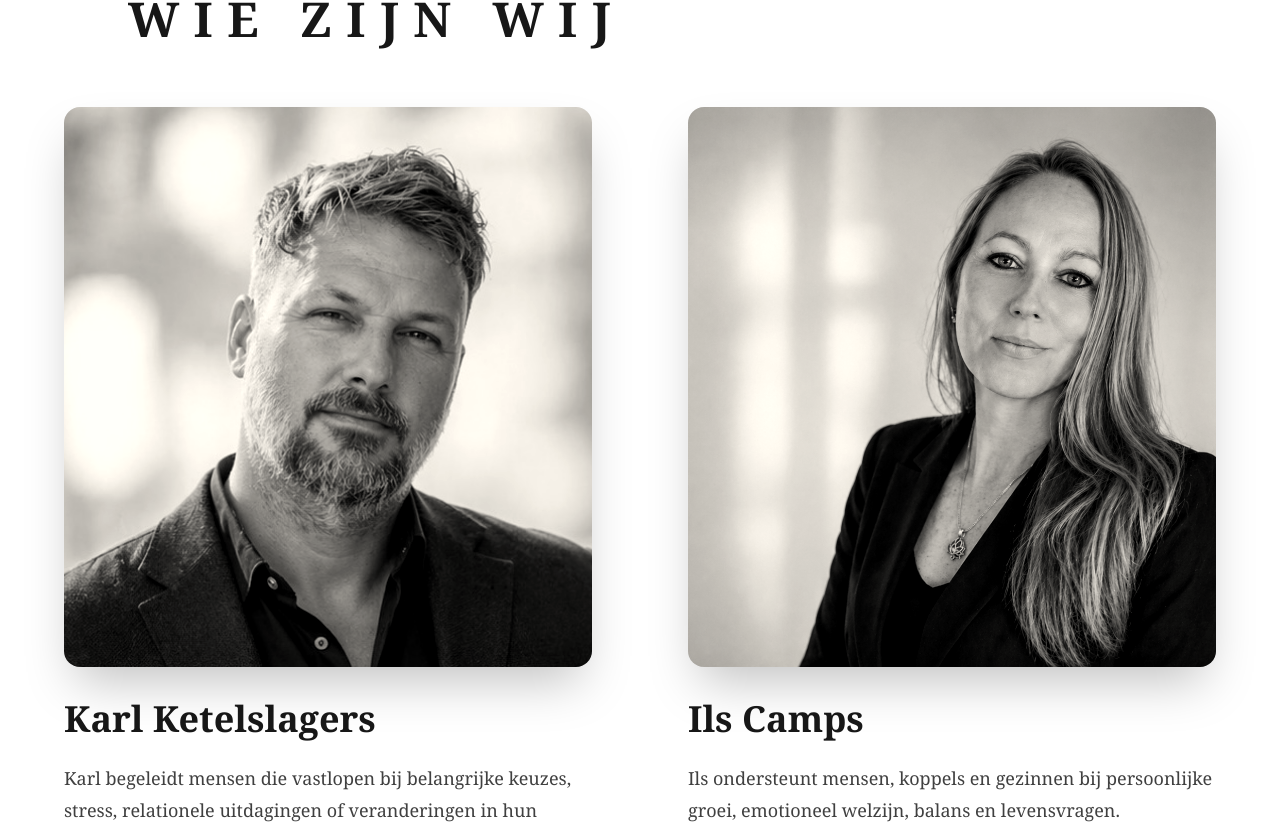
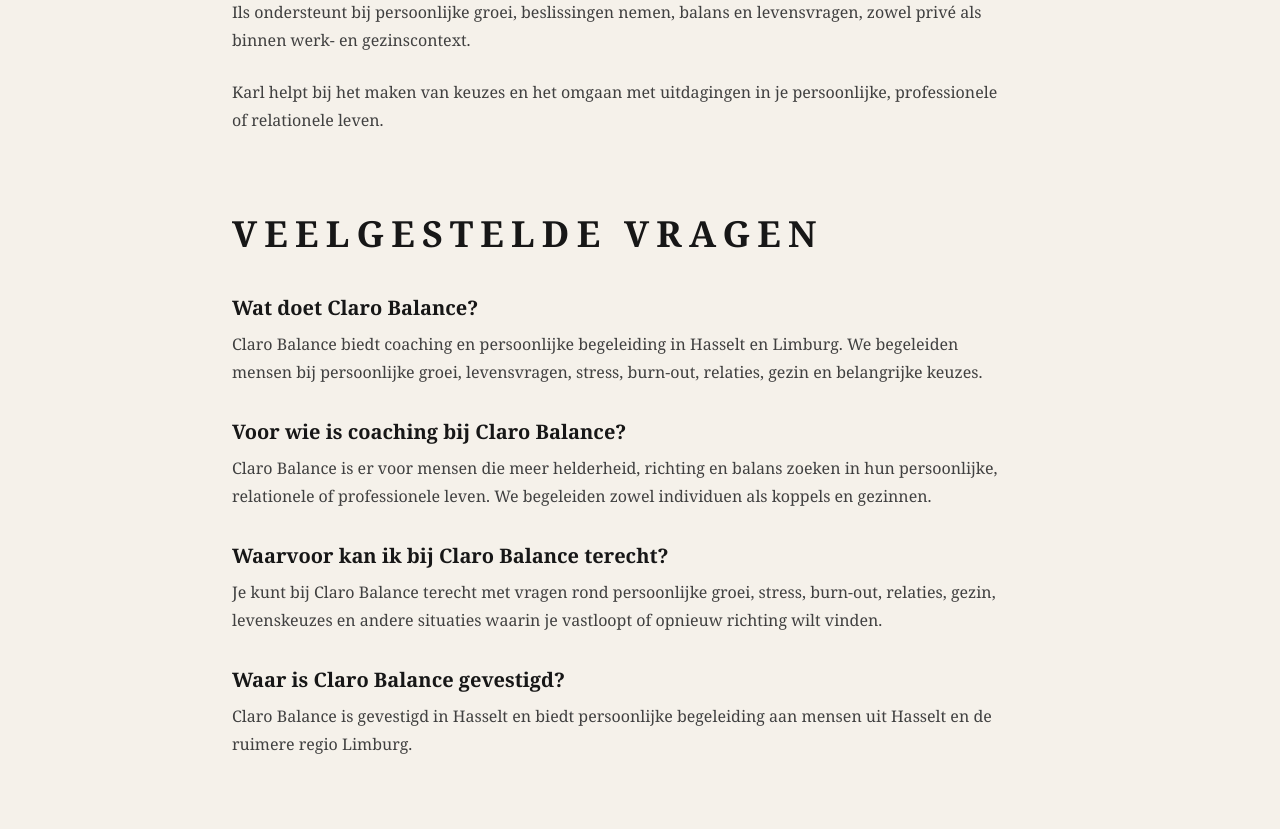
Before and after one commit to KarlK3500/Claro-Website, a Next.js app: page / in a window 1280 px wide. Shown: the part 1935-2764 px from the top of the page. Built offline with nearby package versions, Linux system fonts and the light colour scheme.

Commit message:
AEO and structured data update

```diff
--- a/app/layout.tsx
+++ b/app/layout.tsx
@@ -13,10 +13,10 @@
 });
 
 export const metadata = {
-  title: "Claro Balance | Therapie, Coaching & Persoonlijke Groei in Hasselt en Limburg",
+  title: "Claro Balance | Coaching & Persoonlijke Begeleiding in Hasselt en Limburg",
 
   description:
-  "Claro Balance begeleidt mensen in Hasselt en Limburg bij persoonlijke groei, coaching, therapie, relatievraagstukken, stress, burn-out, levensvragen en mentale balans. Daarnaast organiseren wij retraites en begeleidingstrajecten in Málaga, Spanje.",
+  "Claro Balance biedt coaching en persoonlijke begeleiding in Hasselt en Limburg bij persoonlijke groei, levensvragen, stress, burn-out, relatievraagstukken, gezin en belangrijke keuzes. Daarnaast organiseren wij retraites en begeleidingstrajecten in Málaga, Spanje.",
 
   keywords: [
     "therapeut Hasselt",
@@ -56,14 +56,41 @@
   openGraph: {
     title: "Claro Balance",
     description:
-      "Therapie, coaching en mentale begeleiding in Hasselt & Limburg.",
+  "Coaching en persoonlijke begeleiding in Hasselt en Limburg voor persoonlijke groei, levensvragen, stress, relaties en belangrijke keuzes.",
     url: "https://clarobalance.com",
     siteName: "Claro Balance",
     locale: "nl_BE",
     type: "website",
   },
 };
-
+const organizationSchema = {
+  "@context": "https://schema.org",
+  "@type": "ProfessionalService",
+  "@id": "https://clarobalance.com/#organization",
+  "name": "Claro Balance",
+  "url": "https://clarobalance.com",
+  "description":
+    "Claro Balance biedt coaching en persoonlijke begeleiding in Hasselt en Limburg bij persoonlijke groei, levensvragen, stress, burn-out, relatievraagstukken, gezin en belangrijke keuzes.",
+  "email": "info@clarobalance.com",
+  "telephone": "+32 495 22 49 24",
+  "address": {
+    "@type": "PostalAddress",
+    "streetAddress": "Weggevoerdenstraat 39",
+    "postalCode": "3500",
+    "addressLocality": "Hasselt",
+    "addressCountry": "BE"
+  },
+  "areaServed": [
+    {
+      "@type": "City",
+      "name": "Hasselt"
+    },
+    {
+      "@type": "AdministrativeArea",
+      "name": "Limburg"
+    }
+  ]
+};
 export default function RootLayout({
   children,
 }: Readonly<{
@@ -74,7 +101,15 @@
       lang="nl"
       className={`${geistSans.variable} ${geistMono.variable} h-full antialiased`}
     >
-      <body className="min-h-full flex flex-col">{children}</body>
-    </html>
+<body className="min-h-full flex flex-col">
+  <script
+    type="application/ld+json"
+    dangerouslySetInnerHTML={{
+      __html: JSON.stringify(organizationSchema),
+    }}
+  />
+  {children}
+</body>
+</html>
   );
 }
--- a/app/page.tsx
+++ b/app/page.tsx
@@ -103,7 +103,11 @@
         </section>
 
         <section className="max-w-4xl mx-auto px-6 md:px-10 py-12 md:py-20 text-left leading-[1.8] text-[1.05rem] text-neutral-700">
-  <p>
+  <p className="mb-6">
+  Claro Balance is een praktijk voor coaching en persoonlijke begeleiding in Hasselt en Limburg, voor mensen die op zoek zijn naar meer helderheid, richting en balans.
+</p>
+
+<p>
     Wanneer praten niet meer volstaat.<br />
     Wanneer het niet meer stroomt.<br />
     Wanneer je voelt dat er iets wringt, maar niet precies weet wat of hoe je het moet aanpakken.
@@ -139,6 +143,10 @@
     WAT DOEN WIJ
   </h2>
 
+<p className="max-w-3xl text-lg leading-[1.75] text-neutral-600 mb-10">
+  Claro Balance biedt coaching en persoonlijke begeleiding aan mensen in Hasselt en Limburg die vastlopen in hun persoonlijke leven, relaties, gezin of professionele context. We begeleiden onder meer bij stress, burn-out, persoonlijke groei, levensvragen, relationele uitdagingen en belangrijke keuzes.
+</p>
+
   <div className="max-w-3xl leading-[1.75] text-neutral-700 space-y-6">
     <p>
       Claro is ontstaan vanuit een gedeelde overtuiging: dat echte begeleiding vraagt om betrokkenheid, helderheid en respect.
@@ -161,6 +169,60 @@
     </p>
   </div>
 </div>
+        <section className="max-w-4xl mx-auto px-6 md:px-10 py-16 md:py-20">
+          <h2
+            className="text-3xl md:text-4xl tracking-[0.2em] font-bold text-neutral-900 mb-10"
+            style={{ fontFamily: '"Playfair Display", Georgia, serif' }}
+          >
+            VEELGESTELDE VRAGEN
+          </h2>
+
+          <div className="max-w-3xl space-y-8 text-neutral-700 leading-[1.75]">
+            <div>
+              <h3 className="text-xl font-semibold text-neutral-900 mb-2">
+                Wat doet Claro Balance?
+              </h3>
+              <p>
+                Claro Balance biedt coaching en persoonlijke begeleiding in Hasselt
+                en Limburg. We begeleiden mensen bij persoonlijke groei, levensvragen,
+                stress, burn-out, relaties, gezin en belangrijke keuzes.
+              </p>
+            </div>
+
+            <div>
+              <h3 className="text-xl font-semibold text-neutral-900 mb-2">
+                Voor wie is coaching bij Claro Balance?
+              </h3>
+              <p>
+                Claro Balance is er voor mensen die meer helderheid, richting en
+                balans zoeken in hun persoonlijke, relationele of professionele leven.
+                We begeleiden zowel individuen als koppels en gezinnen.
+              </p>
+            </div>
+
+            <div>
+              <h3 className="text-xl font-semibold text-neutral-900 mb-2">
+                Waarvoor kan ik bij Claro Balance terecht?
+              </h3>
+              <p>
+                Je kunt bij Claro Balance terecht met vragen rond persoonlijke groei,
+                stress, burn-out, relaties, gezin, levenskeuzes en andere situaties
+                waarin je vastloopt of opnieuw richting wilt vinden.
+              </p>
+            </div>
+
+            <div>
+              <h3 className="text-xl font-semibold text-neutral-900 mb-2">
+                Waar is Claro Balance gevestigd?
+              </h3>
+              <p>
+                Claro Balance is gevestigd in Hasselt en biedt persoonlijke begeleiding
+                aan mensen uit Hasselt en de ruimere regio Limburg.
+              </p>
+            </div>
+          </div>
+        </section>
+
         <section id="wie" className="bg-white py-20 md:py-28
          px-6 relative overflow-hidden">
           <div className="scroll-mt-32 absolute -top-32" id="wie-anchor" />
@@ -169,7 +231,59 @@
               WIE ZIJN WIJ
             </h2>
           </div>
+        <section className="max-w-4xl mx-auto px-6 md:px-10 py-16 md:py-20">
+          <h2
+            className="text-3xl md:text-4xl tracking-[0.2em] font-bold text-neutral-900 mb-10"
+            style={{ fontFamily: '"Playfair Display", Georgia, serif' }}
+          >
+            VEELGESTELDE VRAGEN
+          </h2>
 
+          <div className="max-w-3xl space-y-8 text-neutral-700 leading-[1.75]">
+            <div>
+              <h3 className="text-xl font-semibold text-neutral-900 mb-2">
+                Wat doet Claro Balance?
+              </h3>
+              <p>
+                Claro Balance biedt coaching en persoonlijke begeleiding in Hasselt
+                en Limburg. We begeleiden mensen bij persoonlijke groei, levensvragen,
+                stress, burn-out, relaties, gezin en belangrijke keuzes.
+              </p>
+            </div>
+
+            <div>
+              <h3 className="text-xl font-semibold text-neutral-900 mb-2">
+                Voor wie is coaching bij Claro Balance?
+              </h3>
+              <p>
+                Claro Balance is er voor mensen die meer helderheid, richting en
+                balans zoeken in hun persoonlijke, relationele of professionele leven.
+                We begeleiden zowel individuen als koppels en gezinnen.
+              </p>
+            </div>
+
+            <div>
+              <h3 className="text-xl font-semibold text-neutral-900 mb-2">
+                Waarvoor kan ik bij Claro Balance terecht?
+              </h3>
+              <p>
+                Je kunt bij Claro Balance terecht met vragen rond persoonlijke groei,
+                stress, burn-out, relaties, gezin, levenskeuzes en andere situaties
+                waarin je vastloopt of opnieuw richting wilt vinden.
+              </p>
+            </div>
+
+            <div>
+              <h3 className="text-xl font-semibold text-neutral-900 mb-2">
+                Waar is Claro Balance gevestigd?
+              </h3>
+              <p>
+                Claro Balance is gevestigd in Hasselt en biedt persoonlijke begeleiding
+                aan mensen uit Hasselt en de ruimere regio Limburg.
+              </p>
+            </div>
+          </div>
+        </section>
           <div className="max-w-6xl mx-auto grid md:grid-cols-2 gap-24 items-start md:items-stretch relative z-10">
             <div className="flex flex-col">
               <motion.img
```
